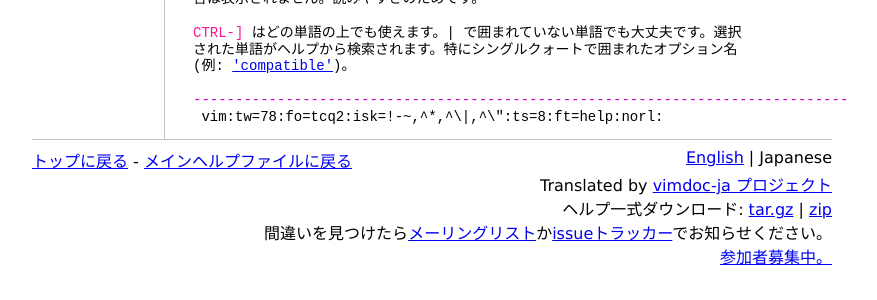
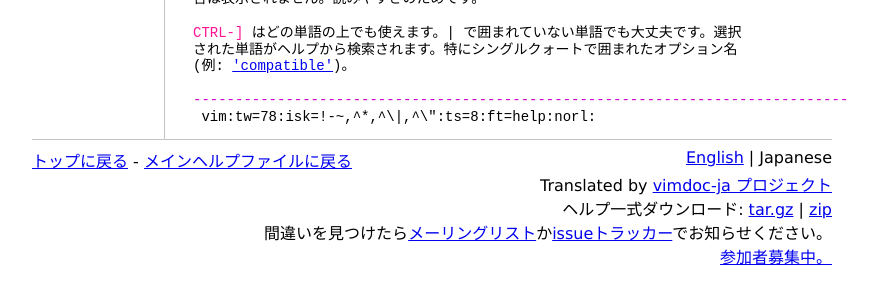
Before and after one commit to vim-jp/vimdoc-ja, a Jekyll site: the page built from index.html, in a window 1280 px wide and 900 px high, scrolled down 3345 px. Shown: the part 592-892 px from the top of the window, without its empty margins (208-1085 px from the left). Built offline with Jekyll 4.4.1, drawn with Linux system fonts in a browser that asks for light colours; nearby versions of some CDN libraries; comment, search, counter and statistics services are not loaded.

Commit message:
Generated by Travis JOB 621.1
https://travis-ci.org/vim-jp/vimdoc-ja-working/builds/207586768

```diff
--- a/index.html
+++ b/index.html
@@ -231,5 +231,5 @@ LOCAL ADDITIONS:&nbsp;&nbsp;&nbsp;&nbsp;&nbsp;&nbsp;&nbsp;&nbsp;&nbsp;&nbsp;&nbs
 (例:&nbsp;<a class="Type" href="options.html#'compatible'">'compatible'</a>)。<br>
 <br>
 <span class="PreProc">------------------------------------------------------------------------------</span><br>
-&nbsp;vim:tw=78:fo=tcq2:isk=!-~,^*,^\|,^\&quot;:ts=8:ft=help:norl:<br>
+&nbsp;vim:tw=78:isk=!-~,^*,^\|,^\&quot;:ts=8:ft=help:norl:<br>
 </div>
--- a/os_390.html
+++ b/os_390.html
@@ -135,5 +135,5 @@ z/OS UNIX 上の他のオープンソースソフトウェアに興味がある
 <br>
 <br>
 <span class="PreProc">------------------------------------------------------------------------------</span><br>
-&nbsp;vim:tw=78:fo=tcq2:ts=8:ft=help:norl:<br>
+&nbsp;vim:tw=78:ts=8:ft=help:norl:<br>
 </div>
--- a/os_win32.html
+++ b/os_win32.html
@@ -266,5 +266,5 @@ A. はい、<a class="Type" href="options.html#'runtimepath'">'runtimepath'</a>&
 &nbsp;&nbsp; 置くとよい。例: ~/vimfiles/bitmaps/vim.ico<br>
 <br>
 <br>
-&nbsp;vim:tw=78:fo=tcq2:ts=8:ft=help:norl:<br>
+&nbsp;vim:tw=78:ts=8:ft=help:norl:<br>
 </div>
```
